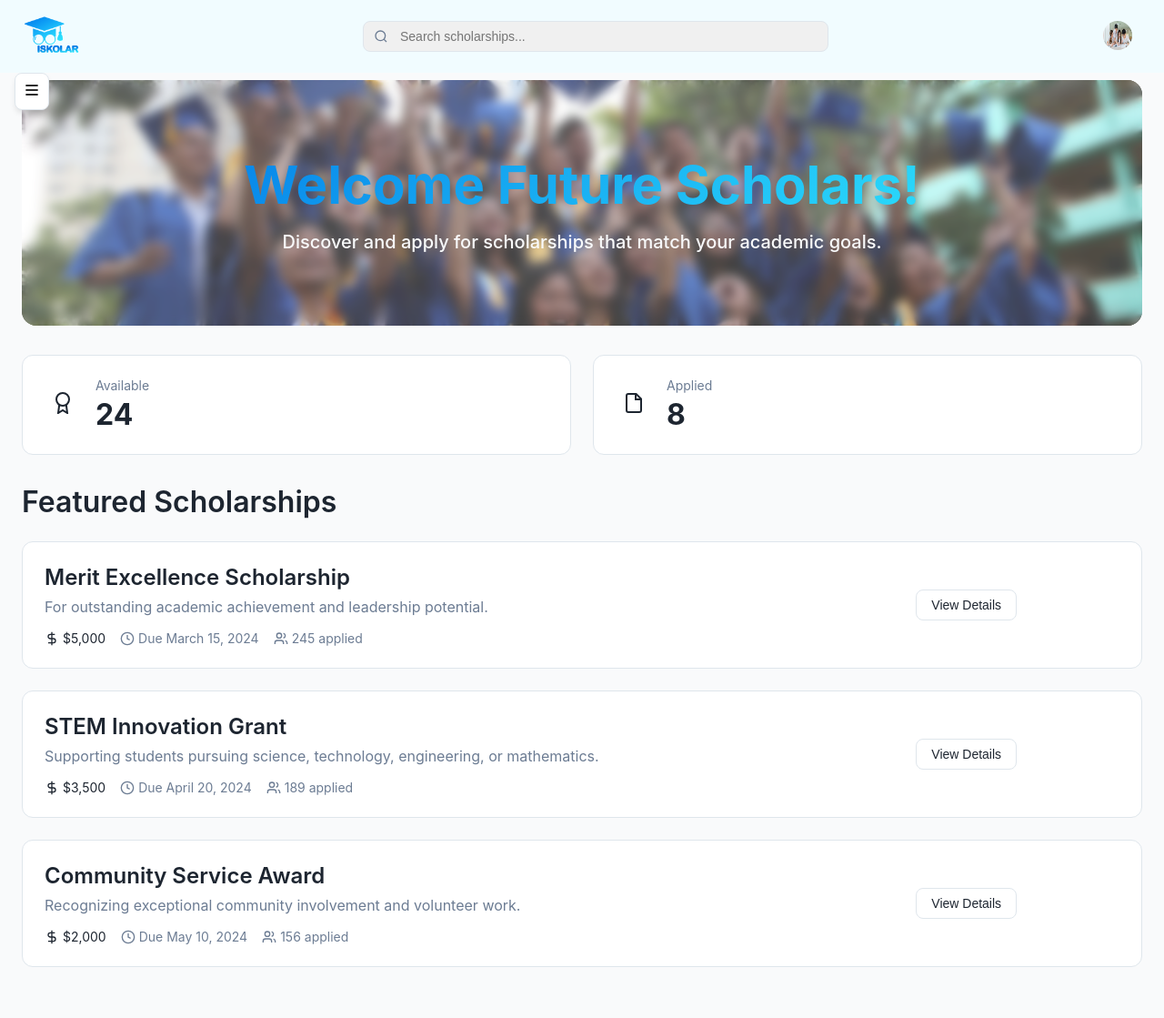
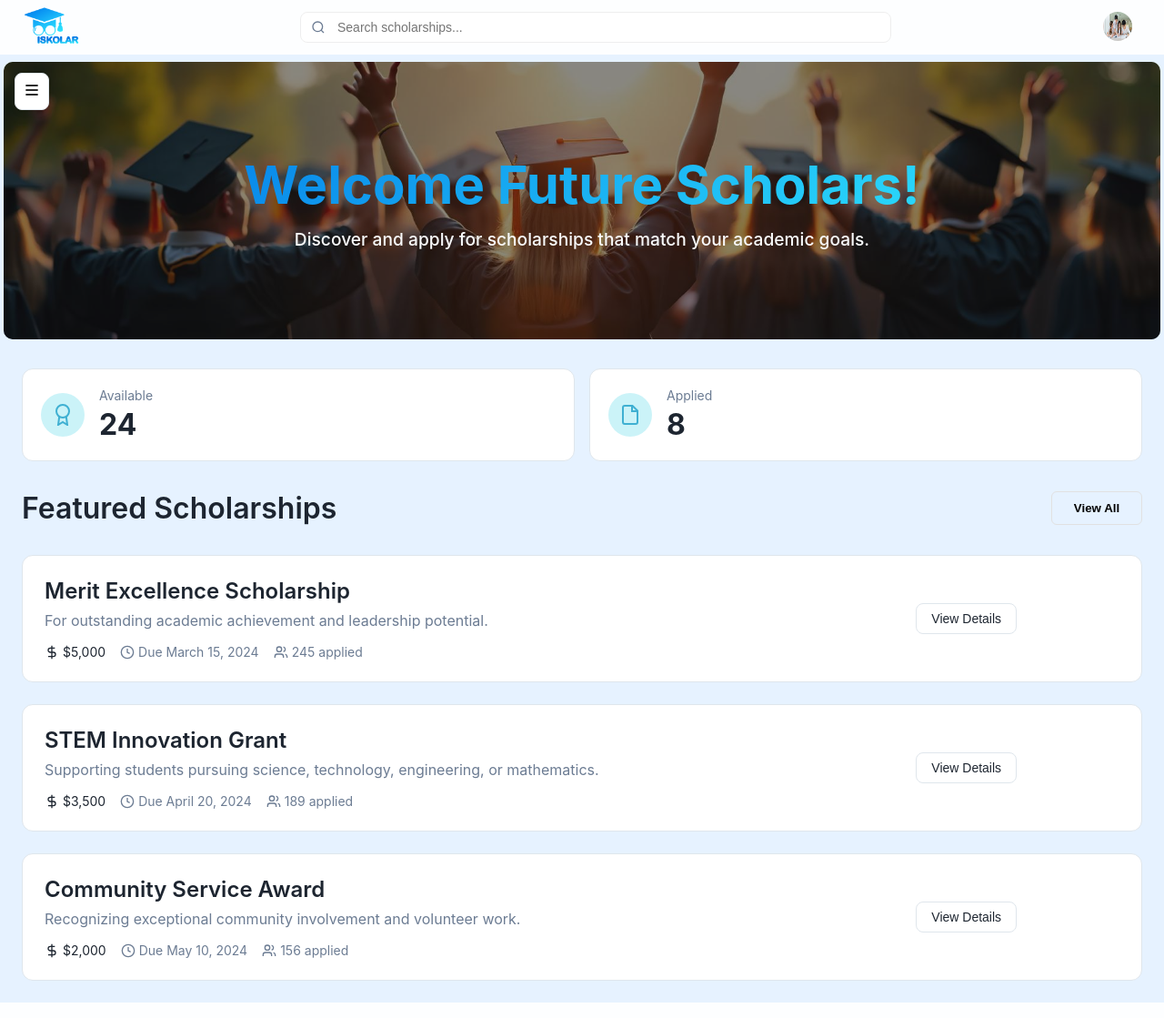
Before and after one commit to crimuru/iskolarproject, a Django app: page /homepage/ in a window 1280 px wide. Shown: the whole page at 91% size. Run offline with Django 5.2, Linux system fonts and the light colour scheme.

Commit message:
Dashboard Revisions

```diff
--- a/iSKOLAR/static/homepage.css
+++ b/iSKOLAR/static/homepage.css
@@ -2,6 +2,7 @@
     margin: 0;
     padding: 0;
     box-sizing: border-box;
+
 }
 
 :root {
@@ -47,7 +48,7 @@
 body {
     font-family: var(--font-sans);
     color: var(--foreground);
-    background-color: var(--background);
+    background-color: var(--secondary);
     min-height: 100vh;
 }
 
@@ -61,8 +62,8 @@ body {
     height: 64px;
     background-color: var(--background);
     border-bottom: 1px solid var(--secondary);
-    height: 80px;
-    background-color: rgb(241, 252, 255);
+    height: 60px;
+    background-color: rgba(255, 255, 255, 0.895);
     border-bottom: 1px solid var(--header-border);
 }
 
@@ -88,13 +89,15 @@ body {
 }
 
 .header-center {
+   display: flex;
+    justify-content: center; /* centers the container horizontally */
     flex: 1;
-    max-width: 512px;
-    margin: 0 32px;
 }
 
 .search-container {
     position: relative;
+    width: 100%;
+    max-width: 650px; /* adjust the desired length */
 }
 
 .search-icon {
@@ -110,8 +113,9 @@ body {
 .search-input {
     width: 100%;
     padding: 8px 12px 8px 40px;
-    background-color: rgb(240, 240, 240);
-    border: 1px solid var(--border);
+    background-color: rgb(255, 255, 255);
+    border: 1px solid;
+    border-color: #eee;
     border-radius: 8px;
     font-size: 14px;
     transition: var(--transition-smooth);
@@ -119,8 +123,8 @@ body {
 
 .search-input:focus {
     outline: none;
-    border-color: var(--academic-blue);
-    box-shadow: 0 0 0 2px hsla(214, 100%, 45%, 0.2);
+    border-color:#eee ;
+    box-shadow: 0 0 0 2px hsla(188, 85%, 65%, 0.477);
 }
 
 .header-right {
@@ -385,7 +389,7 @@ body {
 .main-content {
     padding-top: 64px;
     min-height: 100vh;
-    background-color: var(--background);
+    background-color:hsla(210 100% 95%);
 }
 
 .content-container {
@@ -404,27 +408,33 @@ body {
     margin-bottom: 8px;
 }
 
-.main-subtitle {
-    font-size: 20px;
-    color: var(--muted-foreground);
+.welcome-box .main-subtitle {
+    font-size: 1.2rem;
+    line-height: 1;
+    margin-top: 1px;
+    text-align: center;
+    font-weight: 450;
 }
+
 
 /* Stats Grid */
 .stats-grid {
-  display: grid;
-  grid-template-columns: repeat(2, 1fr); /* only 2 */
-  gap: 24px;
-  margin-bottom: 32px;
+    display: grid;
+    grid-template-columns: repeat(2, 1fr); /* 2 columns */
+    gap: 1rem; /* small gap between cards */
+    justify-content: center; /* center the grid */
+    margin-bottom: 32px;
 }
-
 
 .stat-card {
     background-color: var(--card);
     border: 1px solid var(--border);
     border-radius: 12px;
-    padding: 24px;
+    padding: 20px;
+    width: 100%; /* make it fill the grid column */
     transition: var(--transition-smooth);
 }
+
 
 .stat-card:hover {
     box-shadow: 0 10px 15px -3px hsla(0, 0%, 0%, 0.1);
@@ -437,12 +447,24 @@ body {
 }
 
 .stat-icon-container {
-    padding: 8px;
-    border-radius: 8px;
+    width: 3rem;
+    height: 3rem;
+    border-radius: 50%;
+    display: flex;
+    align-items: center;
+    justify-content: center;
+    color: rgb(63, 176, 210);
+    padding: 0;
 }
 
 .stat-icon-blue {
-    background-color: var(--academic-blue-light);
+    width: 3rem;   /* same width and height */
+    height: 3rem;
+     display: flex;
+    align-items: center;
+    background-color:rgba(114, 223, 237, 0.37);
+    border-radius: 50%;
+
 }
 
 .stat-icon {
@@ -470,6 +492,9 @@ body {
 
 /* Scholarships Section */
 .scholarships-section {
+    display: flex;
+    align-items: center;
+    justify-content: space-between; /* title left, button right */
     margin-bottom: 32px;
 }
 
@@ -477,8 +502,35 @@ body {
     font-size: 32px;
     font-weight: 600;
     color: var(--foreground);
-    margin-bottom: 24px;
+    margin-bottom: 0;           /* remove bottom margin */
 }
+
+.scholarships-section .details {
+    padding: 10px 16px;
+    background-color: transparent;
+    width: 100px;
+    color: rgb(2, 2, 2);
+    border: 1px solid rgb(225, 225, 225);
+    border-radius: 6px;
+    cursor: pointer;
+    font-weight:bold;
+    outline: none;
+    box-shadow: none;
+}
+
+.scholarships-section .details:hover {
+    background-color: rgba(131, 222, 255, 0.558);
+}
+
+.scholarships-section .details:focus {
+    outline: none;
+    box-shadow: none;
+}
+
+.scholarships-section .details:active {
+    background-color: rgba(0, 187, 255, 0.558);
+}
+
 
 .scholarships-grid {
     display: grid;
@@ -603,11 +655,11 @@ body {
     }
 
     .main-title {
-        font-size: 32px;
+        font-size: 300px;
     }
 
     .main-subtitle {
-        font-size: 18px;
+        font-size: 180px;
     }
 
     .content-container {
@@ -674,22 +726,25 @@ html {
 }
 
 .welcome-box {
-  background: url('images/college.jpg') center/cover no-repeat;
-  border-radius: 16px;
-  padding: 80px 40px;
+  background: url('images/sample.jpg') center/cover no-repeat;
+  border-radius: 10px;
+  padding: 100px 40px;
   text-align: center;
   color: white;
   position: relative;
   overflow: hidden;
+  margin: -20px;
+  margin-bottom: 20px;
+
 }
 
 .welcome-box::after {
   content: "";
   position: absolute;
   inset: 0;
-  background: rgba(255, 255, 255, 0.2);
-  backdrop-filter: blur(6px);
- -webkit-backdrop-filter: blur(6px);
+  background: rgba(24, 23, 23, 0.505);
+  backdrop-filter: blur(0.5px);
+ -webkit-backdrop-filter: blur(0.5px);
   z-index: 0;
   opacity: 10;
 }
--- a/iSKOLAR/templates/homepage.html
+++ b/iSKOLAR/templates/homepage.html
@@ -8,7 +8,7 @@
     <link rel="icon" type="image/png" href="{% static 'images/logo.png' %}">
 
     <meta name="description" content="Academic scholarship management portal for students to discover and apply for educational funding opportunities.">
-    <link rel="stylesheet" href="{% static 'homepage.css' %}?=v2">
+<link rel="stylesheet" href="{% static 'homepage.css' %}?v=3">
 </head>
 <body>
     <!-- Header -->
@@ -157,7 +157,8 @@
             <!-- Scholarships Section -->
             <div class="scholarships-section">
                 <h2 class="section-title">Featured Scholarships</h2>
-
+                <button class="details">View All</button>
+                </div>
                 <div class="scholarships-grid">
                     <!-- Scholarship Card 1 -->
                     <div class="scholarship-card">
@@ -282,7 +283,6 @@
                         </div>
                     </div>
                 </div>
-            </div>
         </div>
     </main>
 
```
Also changed, not shown: iSKOLAR/static/images/sample.jpg (added).
